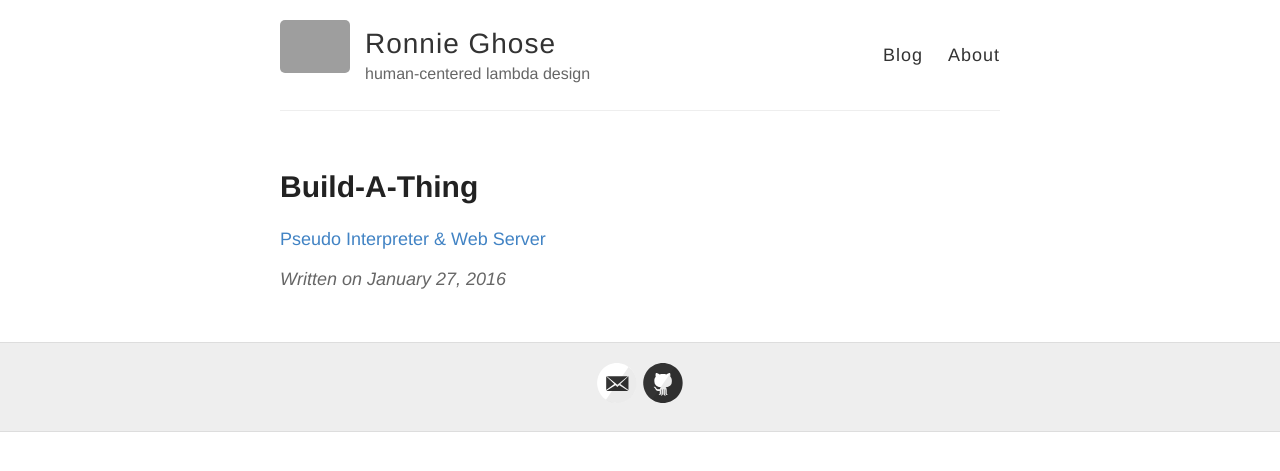
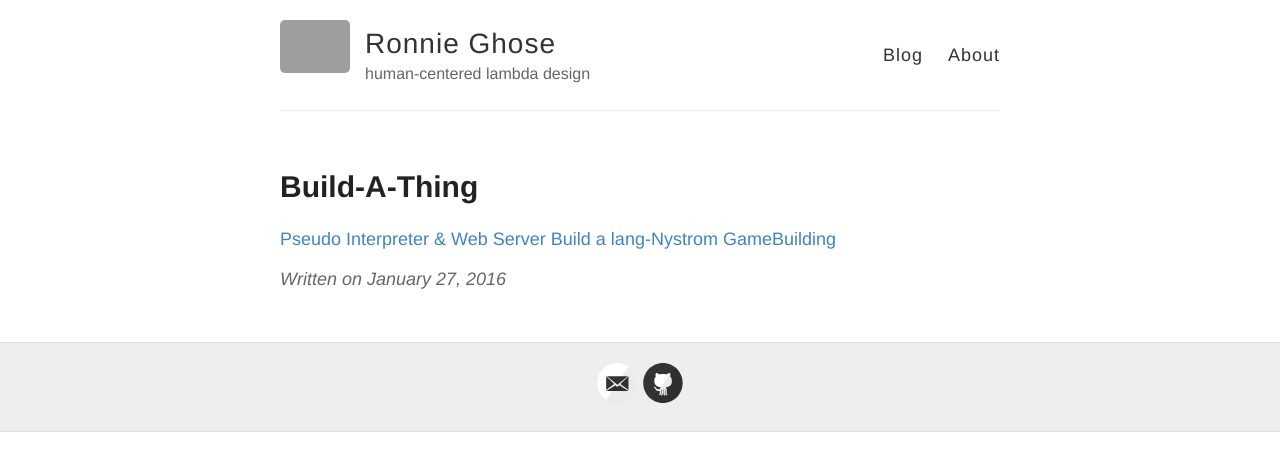
Before and after one commit to RONNCC/ronncc.github, a Jekyll site: the page built from _posts/2016-1-27-build-a-thing.md, in a window 1280 px wide. Shown: the top 471 px of the page. Built offline with Jekyll 4.4.1, drawn with Linux system fonts in a browser that asks for light colours; comment, search, counter and statistics services are not loaded; part of the change alters nothing that is shown; grey boxes are pictures that could not be loaded.

Commit message:
Updated 2016-1-27-build-a-thing.md

```diff
--- a/_posts/2016-1-27-build-a-thing.md
+++ b/_posts/2016-1-27-build-a-thing.md
@@ -1,9 +1,9 @@
 ---
 categories:
   - Misc
-comment:
-date: '2016-1-27'
-info:
+comment: null
+date: 2016-1-27
+info: null
 layout: post
 published: true
 sha: c33f565b846515f677a6581bb203291ef895be78
@@ -11,6 +11,7 @@ slug: build-a-thing
 tags: []
 title: Build-A-Thing
 type: post
-
 ---
 [Pseudo Interpreter & Web Server](http://ruslanspivak.com/)
+[Build a lang-Nystrom](http://www.craftinginterpreters.com/)
+[GameBuilding](http://gameprogrammingpatterns.com/)
```
